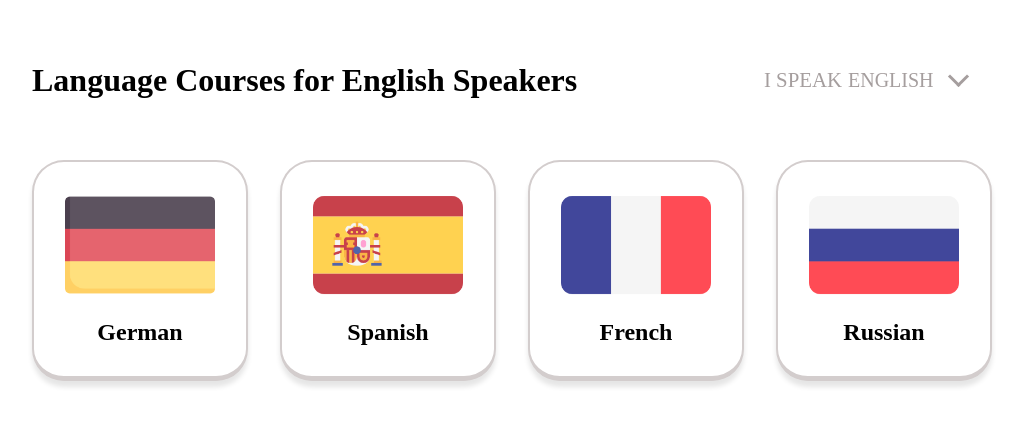
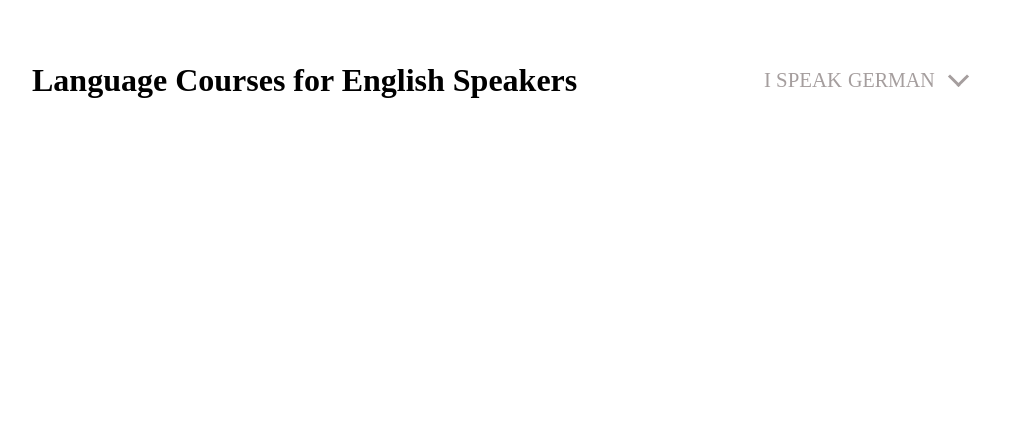
Before and after one commit to Shysh-Oleksandr/geonius, a React (Create React App) app: page / in a window 1280 px wide. Shown: the top 426 px of the page, without its empty margins (128-1151 px from the left). Built offline with nearby package versions, Linux system fonts and the light colour scheme.

Commit message:
Removed not supported languages.

```diff
--- a/src/components/languageSelection/LanguageSelection.js
+++ b/src/components/languageSelection/LanguageSelection.js
@@ -24,12 +24,9 @@ const LanguageSelection = () => {
               value={lang}
             >
               {langs.map((lang, index) => {
+                if (lang.langCode === "en") return;
                 return (
-                  <option
-                    // selected={lang.langCode === currLangName}
-                    key={index}
-                    value={lang.langCode}
-                  >
+                  <option key={index} value={lang.langCode}>
                     {lang.langName}
                   </option>
                 );
@@ -40,7 +37,7 @@ const LanguageSelection = () => {
       </div>
       <div className="language-selection__bottom">
         {langs.map((langEl, index) => {
-          if (langEl.langName !== currLangName) {
+          if (langEl.langName !== currLangName && langEl.langCode === "en") {
             return (
               <LanguageCard lang={langEl} key={index} chooseLang={chooseLang} />
             );
```
